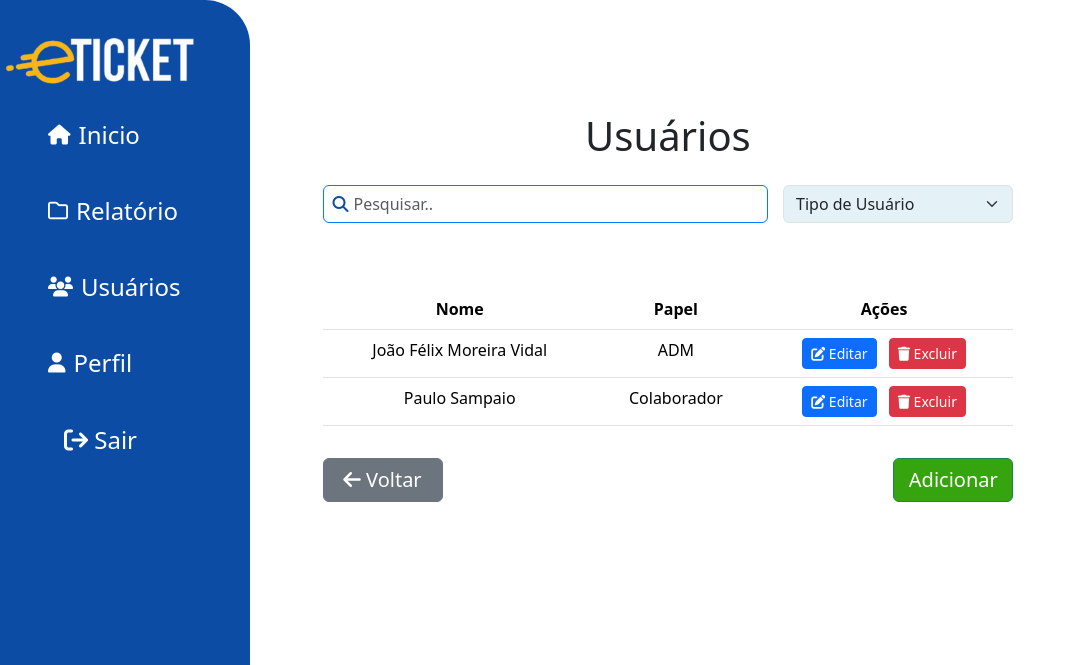
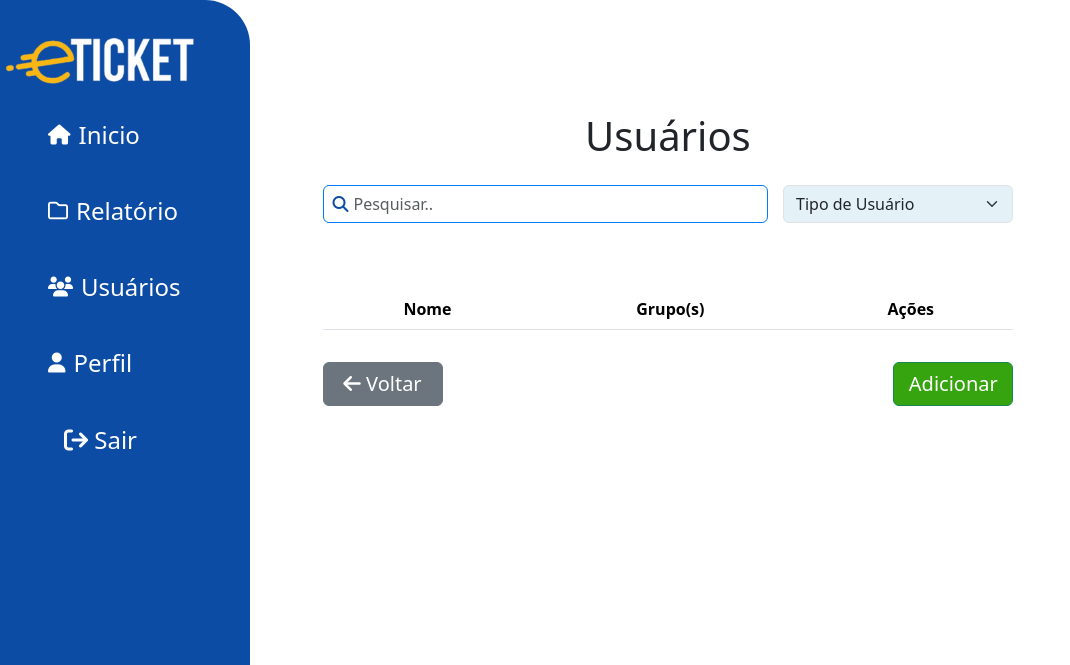
Before and after one commit to Felix-Vidal/E-Ticket, a Django app: page /manage/usuarios/ in a window 1280 px wide. Shown: the top 665 px of the page, without its empty margins (0-1070 px from the left). Run offline with Django 5.2, Linux system fonts and the light colour scheme; lists and menus that the app fills with data are empty; some libraries are stand-ins or nearby versions.

Commit message:
feat: gerencia de usuario parcial

```diff
--- a/ETicketApp/templates/ETicketApp/pages/manager/usuarios.html
+++ b/ETicketApp/templates/ETicketApp/pages/manager/usuarios.html
@@ -8,7 +8,6 @@
     <div id="container-menor" class="row justify-content-center">
         <div id="Conteudo-total">
             <div class="row justify-content-center">
-
                 <div class="col-8 col-md-8 d-flex flex-column align-items-center">
                     <h1 id="usuarios-lista">Usuários</h1>
                     <div class="d-flex flex-column flex-md-row col-12 align-items-start mx-3 mb-3">
@@ -30,35 +29,33 @@
                             <thead>
                                 <tr>
                                     <th scope="col">Nome</th>
-                                    <th scope="col">Papel</th>
+                                    <th scope="col">Grupo(s)</th>
                                     <th scope="col">Ações</th>
                                 </tr>
                             </thead>
                             <tbody>
+                                {% for usuario in usuarios %}
                                 <tr>
-                                    <td>João Félix Moreira Vidal</td>
-                                    <td>ADM</td>
                                     <td>
-                                        <a href="#" class="btn btn-sm btn-primary me-2">
+                                        <!-- Acessa o nome completo diretamente através do relacionamento OneToOneField -->
+                                        {{ usuario.dadopessoal.nome_completo }}
+                                    </td>
+                                    <td>
+                                        <!-- Acessa os grupos do usuário -->
+                                        {% for grupo in usuario.groups.all %}
+                                            {{ grupo.name }}{% if not forloop.last %}, {% endif %}
+                                        {% endfor %}
+                                    </td>
+                                    {% comment %} <td>
+                                        <a href="{% url 'editar_usuario' usuario.id %}" class="btn btn-sm btn-primary me-2">
                                             <i class="fa-solid fa-edit"></i> Editar
                                         </a>
-                                        <a href="#" class="btn btn-sm btn-danger">
+                                        <a href="{% url 'excluir_usuario' usuario.id %}" class="btn btn-sm btn-danger">
                                             <i class="fa-solid fa-trash"></i> Excluir
                                         </a>
-                                    </td>
+                                    </td> {% endcomment %}
                                 </tr>
-                                <tr>
-                                    <td>Paulo Sampaio</td>
-                                    <td>Colaborador</td>
-                                    <td>
-                                        <a href="#" class="btn btn-sm btn-primary me-2">
-                                            <i class="fa-solid fa-edit"></i> Editar
-                                        </a>
-                                        <a href="#" class="btn btn-sm btn-danger">
-                                            <i class="fa-solid fa-trash"></i> Excluir
-                                        </a>
-                                    </td>
-                                </tr>
+                                {% endfor %}
                             </tbody>
                         </table>
                     </div>
@@ -68,9 +65,7 @@
                             <a id="texto-volta" href="{% url 'relatorio' %}" class="btn btn-secondary mb-2 mb-md-0">
                                 <i class="fa-solid fa-arrow-left"></i> Voltar
                             </a>
-
-                            <a id="texto-add" href="{% url 'adicionarUsuario' %}" class="btn btn-success"  type="submit">Adicionar
-                            </a>
+                            <a id="texto-add" href="{% url 'adicionarUsuario' %}" class="btn btn-success" type="submit">Adicionar</a>
                         </div>
                     </div>
                 </div>
--- a/ETicketApp/urls.py
+++ b/ETicketApp/urls.py
@@ -25,6 +25,7 @@ urlpatterns = [
     path('manage/usuarioCompra/', usuarioCompra, name='usuarioCompra'),
     path('manage/usuarios/', usuarios, name='usuarios'),
     path('manage/add_usuario/', add_usuario, name='adicionarUsuario') ,
+    path('gerenciar_usuario/', gerenciar_usuario, name='gerenciar_usuario'),
     path('manage/cardapioExterno', cardapioExterno, name='cardapioExterno')
 
 ]
--- a/ETicketApp/views.py
+++ b/ETicketApp/views.py
@@ -4,7 +4,7 @@ from django.contrib import messages
 
 from django.contrib.auth.decorators import user_passes_test, login_required
 from django.contrib.auth import login as auth_login
-from django.contrib.auth.models import User
+from django.contrib.auth.models import User, Group
 
 
 from .models import *
@@ -285,7 +285,6 @@ def validar_usuario(request):
                     hora=datetime.now().time(),
                     menu=Cardapio.objects.filter(data=datetime.now().date(), tipo_refeicao=tipo_refeicao).first()
                 )
-                print(Cardapio.objects.filter(data=datetime.now().date(), tipo_refeicao=tipo_refeicao).first())
 
                 messages.success(request, 'Refeição validada com sucesso!')
             else:
@@ -351,10 +350,62 @@ def usuarioCompra (request):
     return render(request, 'ETicketApp/pages/manager/usuarioCompra.html')
 
 def usuarios (request):
-    return render(request, 'ETicketApp/pages/manager/usuarios.html')
+    usuarios = User.objects.filter(groups__isnull=False).distinct()
+
+
+    # Passar os dados para o template
+    context = {
+        'usuarios': usuarios
+    }
+    return render(request, 'ETicketApp/pages/manager/usuarios.html', context)
+
+def listar_usuarios_grupo(request):
+    grupo_colaboradores = Group.objects.get(name="Colaboradores")  # Nome do grupo
+    usuarios = grupo_colaboradores.user_set.all()  # Todos os usuários no grupo
+
+    # Passar os usuários para o template
+    context = {
+        'usuarios': usuarios,
+    }
+    return render(request, 'ETicketApp/pages/manager/usuarios.html', context)
 
 def add_usuario (request):
     return render(request, 'ETicketApp/pages/manager/add_user.html')
+
+def gerenciar_usuario(request):
+    if request.method == 'POST':
+        cpf = request.POST.get('cpf')  # O nome do campo de input no template
+        papel = request.POST.get('papel')  # O ID do papel selecionado
+
+        # Mapeamento de papéis
+        papeis_dict = {
+            '1': 'ADM',
+            '2': 'Colaborador',
+            '3': 'Bolsista'
+        }
+
+        try:
+            user = User.objects.get(username=cpf)
+            print(papel, papeis_dict)
+            # Verifica se o papel é válido
+            if papel in papeis_dict:
+                # Remove o usuário de todos os grupos primeiro
+                user.groups.clear()
+
+                # Adicionar o usuário ao grupo selecionado
+                grupo = Group.objects.get(name=papeis_dict[papel])
+                print(grupo)
+                user.groups.add(grupo)
+
+                messages.success(request, f'{user.username} foi adicionado ao grupo {grupo.name} com sucesso.')
+            else:
+                messages.error(request, 'Papel inválido.')
+
+        except User.DoesNotExist:
+            messages.error(request, 'Usuário não encontrado.')
+
+        return redirect('usuarios')  # Redireciona após a operação
+
 
 def cadastro_cardapio(request):
     cardapio = Cardapio()
```
Also changed, not shown: ETicketApp/templates/ETicketApp/pages/manager/add_user.html (+12 -7 lines).
